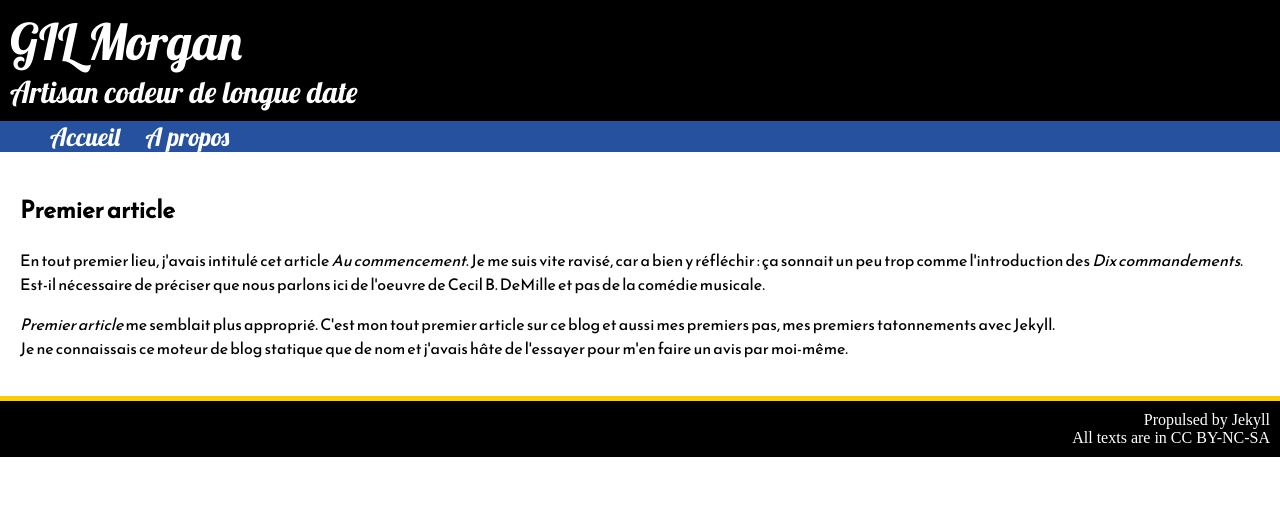
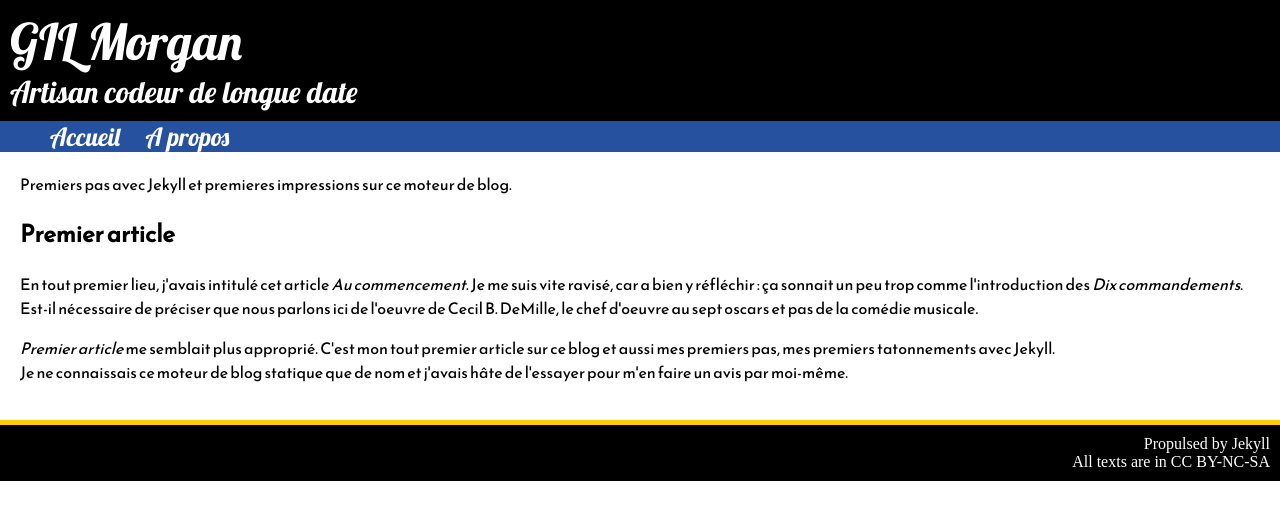
Before and after one commit to GILMorgan/GILMorgan.github.io, a Jekyll site: the page built from _posts/2016-01-10-premier-article.html, in a window 1280 px wide. Shown: the top 520 px of the page. Built offline with Jekyll 4.4.1, drawn with Linux system fonts in a browser that asks for light colours.

```diff
--- a/_config.yml
+++ b/_config.yml
@@ -1 +1,2 @@
 theme: jekyll-theme-slate
+excerpt_separator: <!--excerpt-->
--- a/_posts/2016-01-10-premier-article.html
+++ b/_posts/2016-01-10-premier-article.html
@@ -4,7 +4,9 @@ title:  "Premier article"
 date:   2016-01-10 16:00:00 -0600
 categories: divers
 ---
+Premiers pas avec Jekyll et premieres impressions sur ce moteur de blog.
+<!--excerpt-->
 <h2>Premier article</h2>
-<p>En tout premier lieu, j'avais intitulé cet article <em>Au commencement</em>. Je me suis vite ravisé, car a bien y réfléchir : ça sonnait un peu trop comme l'introduction des <em>Dix commandements</em>. Est-il nécessaire de préciser que nous parlons ici de l'oeuvre de Cecil B. DeMille et pas de la comédie musicale.</p>
+<p>En tout premier lieu, j'avais intitulé cet article <em>Au commencement</em>. Je me suis vite ravisé, car a bien y réfléchir : ça sonnait un peu trop comme l'introduction des <em>Dix commandements</em>. Est-il nécessaire de préciser que nous parlons ici de l'oeuvre de Cecil B. DeMille, le chef d'oeuvre au sept oscars et pas de la comédie musicale.</p>
 <p><em>Premier article</em> me semblait plus approprié. C'est mon tout premier article sur ce blog et aussi mes premiers pas, mes premiers tatonnements avec Jekyll. <br/>
 Je ne connaissais ce moteur de blog statique que de nom et j'avais hâte de l'essayer pour m'en faire un avis par moi-même.</p>
```
